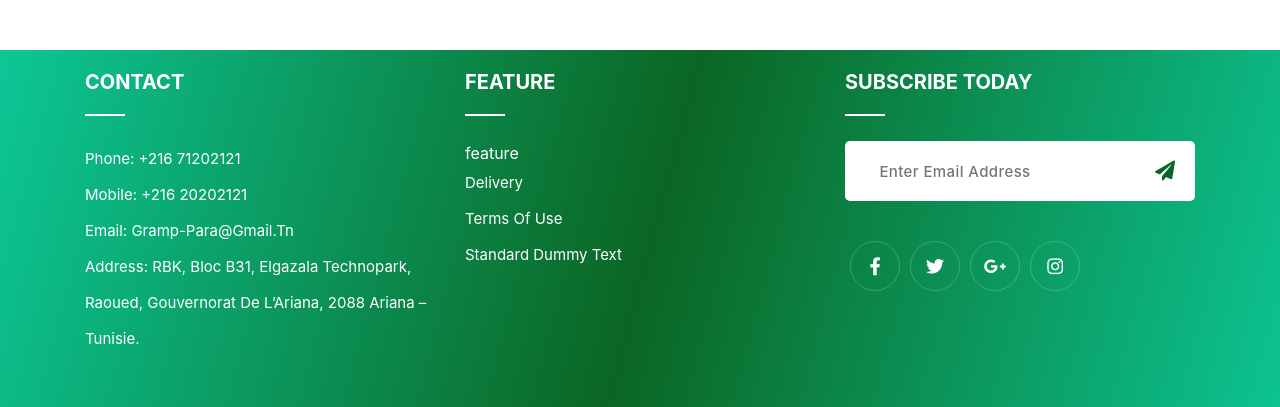
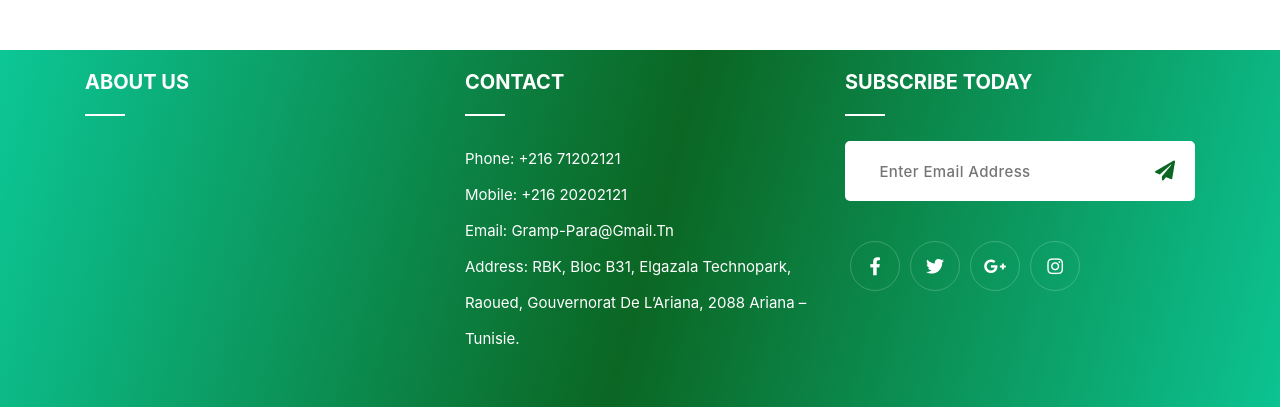
Before and after one commit to rmadi/GRAM-PARA, an Angular app in the folder client/: page /home in a window 1280 px wide. Shown: the part 1976-2383 px from the top of the page. Built offline with nearby package versions, Linux system fonts and the light colour scheme; no server answers.

Commit message:
before gaston

```diff
--- a/client/src/app/components/footbar/footbar.component.html
+++ b/client/src/app/components/footbar/footbar.component.html
@@ -7,6 +7,21 @@
             <div class="col-lg-4 col-sm-4 col-xs-12">
 
                 <div class="single_footer">
+                    <h4>About us </h4>
+                    <!-- <img src="https://previews.123rf.com/images/macrovector/macrovector1711/macrovector171100083/90216786-online-store-composition-on-grey-background-with-electronic-devices-secure-payment-24h-delivery-serv.jpg" alt="imf pyment footer" style="width: 294; height: 214;" > -->
+
+                    <!-- <ul>
+                        <li><a ></a></li>
+                        <li><a >  </a></li>
+                        <li><a > </a></li>
+                        <li><a >
+
+                        </a></li>
+                    </ul> -->
+                </div>
+            </div><!--- END COL -->
+            <div class="col-md-4 col-sm-4 col-xs-12">
+                <div class="single_footer single_footer_address">
                     <h4>Contact</h4>
                     <ul>
                         <li><a >Phone:  +216 71202121</a></li>
@@ -15,17 +30,6 @@
                         <li><a >Address:  RBK, Bloc B31, Elgazala Technopark, Raoued, Gouvernorat de l’Ariana, 2088 Ariana – Tunisie.
 
                         </a></li>
-                    </ul>
-                </div>
-            </div><!--- END COL -->
-            <div class="col-md-4 col-sm-4 col-xs-12">
-                <div class="single_footer single_footer_address">
-                    <h4>feature</h4>
-                    <ul>
-                        <li>feature</li>
-                        <li><a>Delivery</a></li>
-                        <li><a >Terms of use </a></li>
-                        <li><a>Standard dummy text</a></li>
                     </ul>
                 </div>
             </div><!--- END COL -->
```
Also changed, not shown: 2 other files (tests, documents, lock files or other folders).
